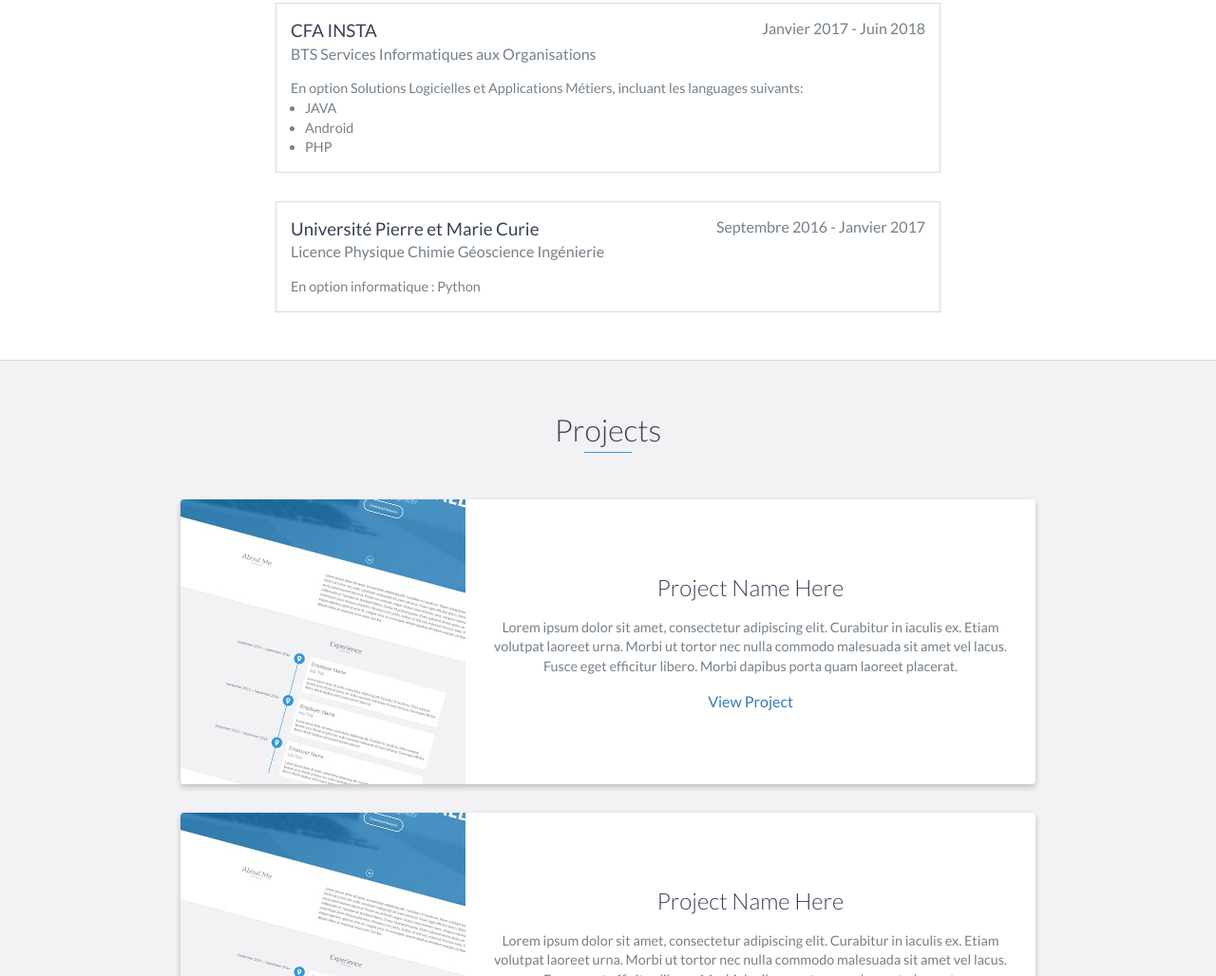
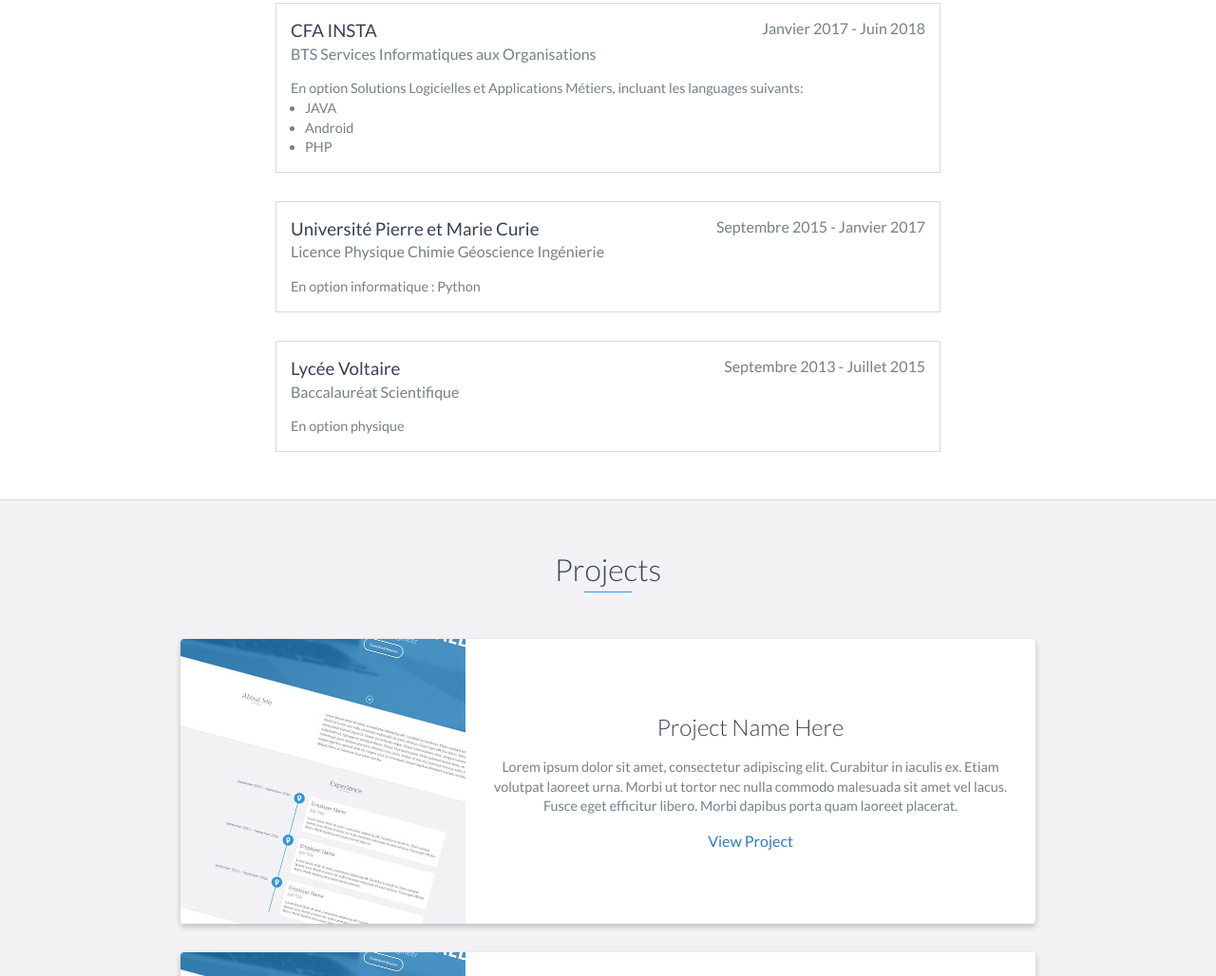
Before and after one commit to willdow/Portfolio, a website: page index.html in a window 1280 px wide. Shown: the part 1736-2764 px from the top of the page at 95% size. Drawn offline with nearby package versions, Linux system fonts and the light colour scheme.

Commit message:
add lycee

```diff
--- a/index.html
+++ b/index.html
@@ -128,10 +128,19 @@
 
         <div class="education-block">
             <h3>Université Pierre et Marie Curie</h3>
-            <span class="education-date">Septembre 2016 - Janvier 2017</span>
+            <span class="education-date">Septembre 2015 - Janvier 2017</span>
             <h4>Licence Physique Chimie Géoscience Ingénierie</h4>
             <p>
                 En option informatique : Python
+            </p>
+        </div>
+        <!-- End .education-block -->
+        <div class="education-block">
+            <h3>Lycée Voltaire</h3>
+            <span class="education-date">Septembre 2013 - Juillet 2015</span>
+            <h4>Baccalauréat Scientifique</h4>
+            <p>
+                En option physique
             </p>
         </div>
         <!-- End .education-block -->
```
